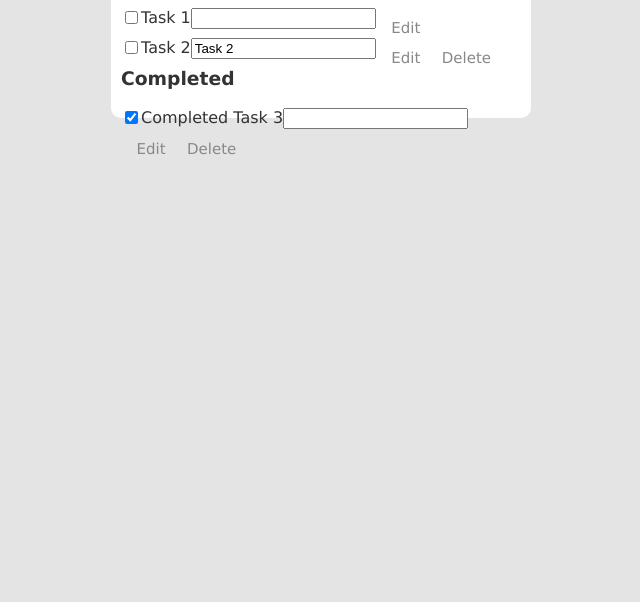
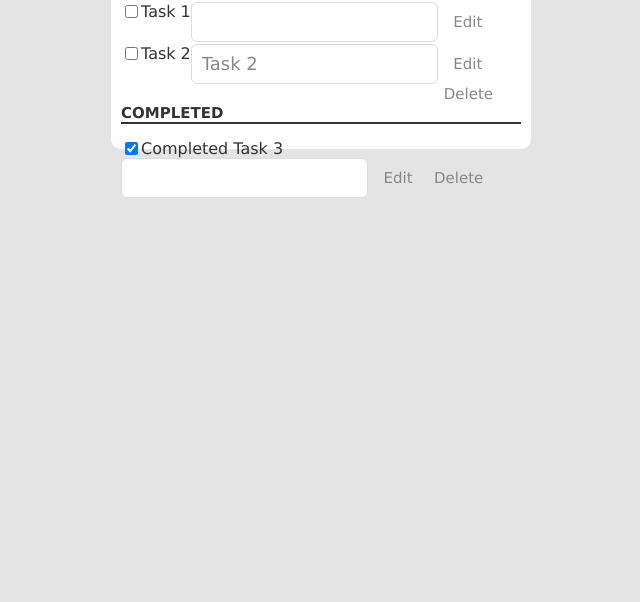
Before and after one commit to Diegorivera1110/to-do, a plain HTML site: page index.html in a window 1280 px wide. Shown: the part 198-800 px from the top of the page, without its empty margins (319-959 px from the left). Drawn offline with Linux system fonts and the light colour scheme.

Commit message:
added CSS for new tasks

```diff
--- a/style.css
+++ b/style.css
@@ -54,3 +54,26 @@ button {
 button:hover {
     color: #333;
 }
+
+h3,
+label[for='new-task'] {
+    color: #333;
+    font-weight: 700;
+    font-size: 15px;
+    border-bottom: 2px solid #333;
+    padding: 0;
+    text-transform: uppercase;
+}
+
+input[type='text'] {
+    margin: 0;
+    font-size: 18px;
+    line-height: 18px;
+    height: 18px;
+    padding: 10px;
+    border: 1px solid #ddd;
+    background: #fff;
+    border-radius: 6px;
+    font-family: 'Lucida Sans', 'Lucida Sans Regular', 'Lucida Grande', 'Lucida Sans Unicode', Geneva, Verdana, sans-serif;
+    color: #888;
+}
```
